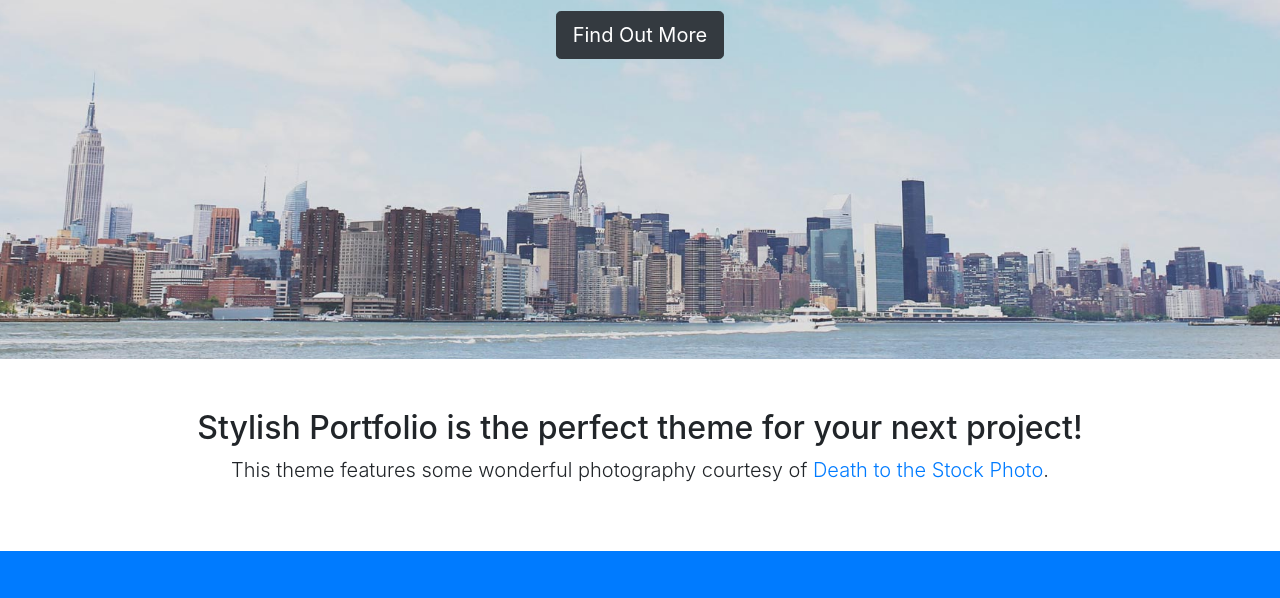
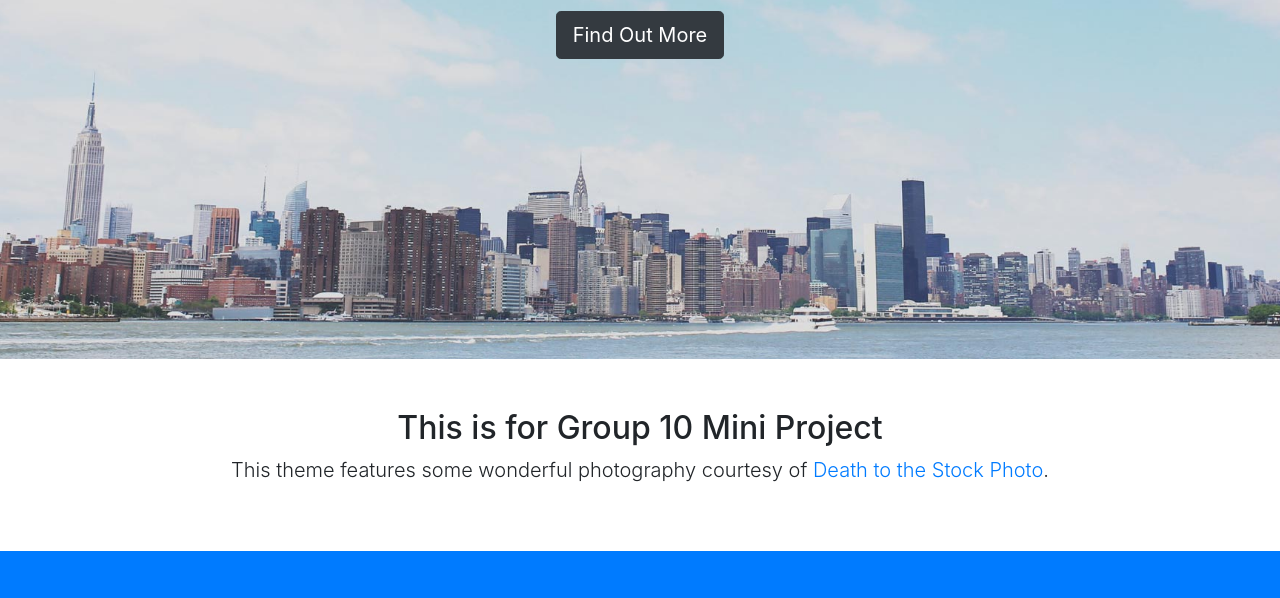
Before and after one commit to wfaizuwan/SCM_Mini_Project, a website with bundled scripts: page index.html in a window 1280 px wide. Shown: the part 441-1039 px from the top of the page. Built offline with nearby package versions, Linux system fonts and the light colour scheme.

Commit message:
Update index
"This is for Group 10 Mini Project"

```diff
--- a/index.html
+++ b/index.html
@@ -66,7 +66,7 @@
     <!-- About -->
     <section id="about" class="about">
       <div class="container text-center">
-        <h2>Stylish Portfolio is the perfect theme for your next project!</h2>
+        <h2>This is for Group 10 Mini Project</h2>
         <p class="lead">This theme features some wonderful photography courtesy of
           <a target="_blank" href="http://join.deathtothestockphoto.com/">Death to the Stock Photo</a>.</p>
       </div>
```
